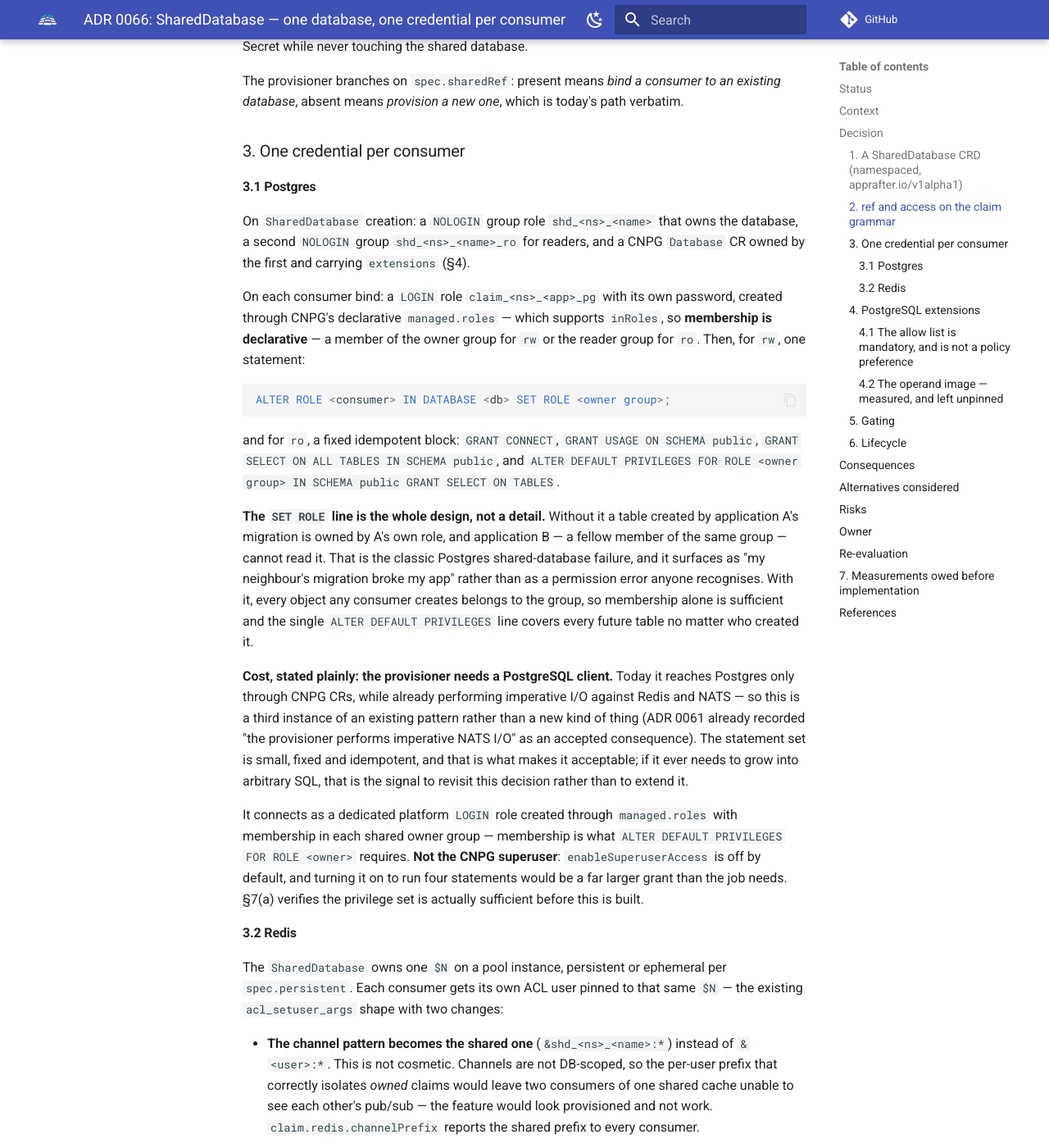
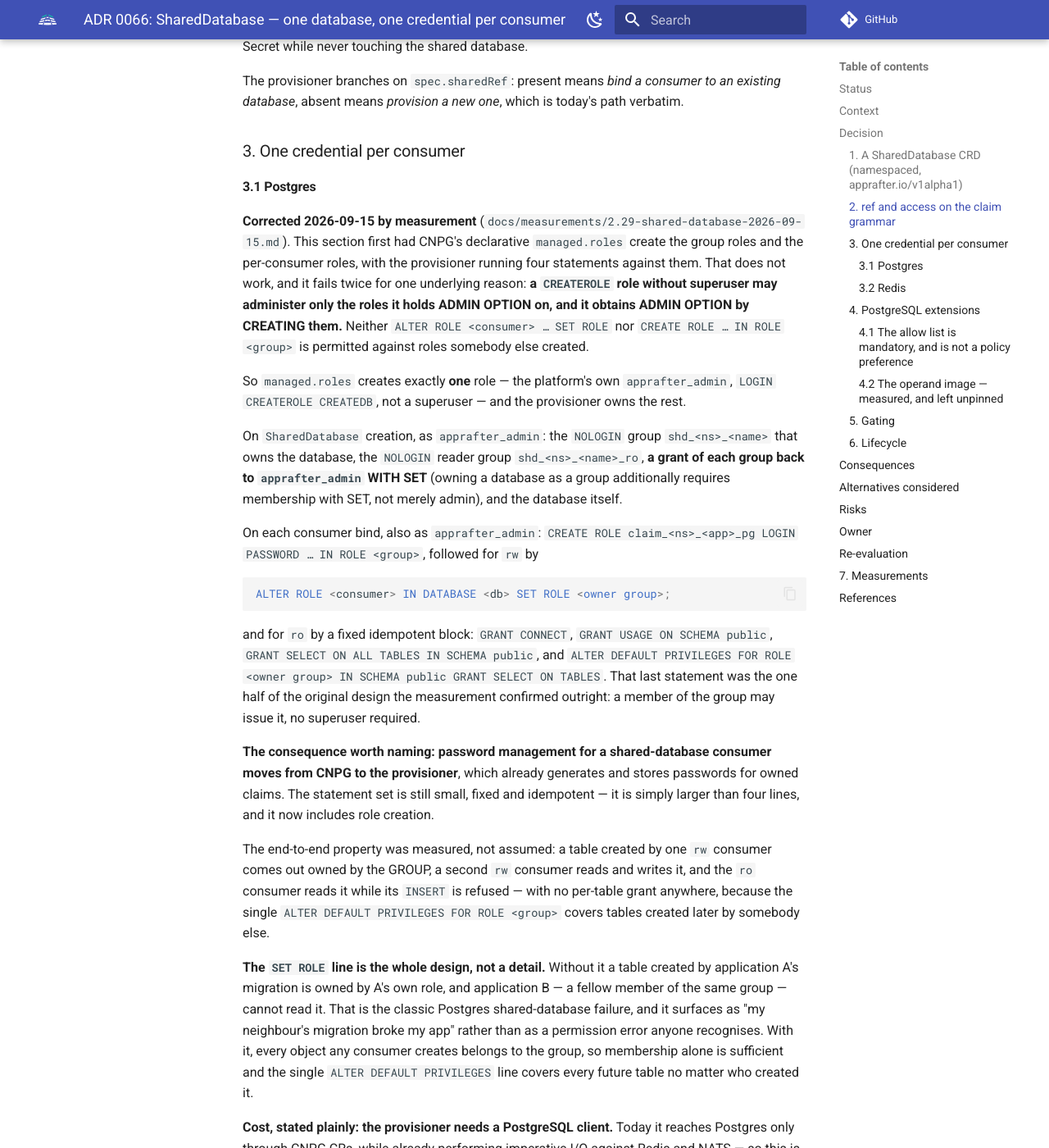
Before and after one commit to AppRafter/apprafter, an MkDocs documentation site: the page built from docs/adr/0066-shared-database.md, in a window 1280 px wide and 1400 px high, scrolled down 2691 px. Shown: the whole window at 82% size. Built offline with MkDocs 1.6.1 and Material for MkDocs 9.7.7, drawn with Linux system fonts in a browser that asks for light colours; comment, search, counter and statistics services are not loaded; some of the changed text lies outside the part shown.

Commit message:
docs(measurements): the 2.29 role model, measured — and it changed the design
ADR 0066 §3.1 had CNPG's managed.roles create the group and consumer roles,
with the provisioner running four statements against them. Measured on
PostgreSQL 18.4, that does not work, and it fails twice for one reason: a
CREATEROLE role without superuser may administer only the roles it holds ADMIN
OPTION on, and it gets ADMIN OPTION by CREATING them. Neither ALTER ROLE
<consumer> ... SET ROLE nor CREATE ROLE ... IN ROLE <group> is permitted
against roles somebody else created. A third, smaller constraint surfaced once
the platform role did create the group: owning a database as that group also
needs membership WITH SET, not merely admin.

So managed.roles creates one role and the provisioner owns the rest — which
moves password management for a shared-database consumer from CNPG to the
provisioner. The half of the original design that survived is the one the
measurement confirmed outright: a plain member may issue ALTER DEFAULT
PRIVILEGES FOR ROLE <group>.

The end-to-end property was then measured on the corrected chain rather than
argued: a table created by one consumer comes out owned by the GROUP, a second
rw consumer reads and writes it, and the ro consumer reads it while its INSERT
is refused — with no per-table grant anywhere.

(b) confirmed the Dragonfly concern: -@write leaves PUBLISH and SPUBLISH
allowed, so a read-only consumer could publish into the shared channel prefix.
ADR 0042 §2's lesson repeating. (c) settles that the platform never issues
DROP EXTENSION CASCADE — a silent cascade would drop a column default on a
manifest edit whose author was tidying a list.

Co-Authored-By: Claude Opus 5 (1M context) <noreply@anthropic.com>
Claude-Session: https://claude.ai/code/session_01LMR6YWzt8LKr5SoojhthzH

````diff
--- a/docs/adr/0066-shared-database.md
+++ b/docs/adr/0066-shared-database.md
@@ -132,23 +132,51 @@ path verbatim.
 
 #### 3.1 Postgres
 
-On `SharedDatabase` creation: a `NOLOGIN` group role `shd_<ns>_<name>` that
-owns the database, a second `NOLOGIN` group `shd_<ns>_<name>_ro` for readers,
-and a CNPG `Database` CR owned by the first and carrying `extensions` (§4).
+**Corrected 2026-09-15 by measurement**
+(`docs/measurements/2.29-shared-database-2026-09-15.md`). This section first
+had CNPG's declarative `managed.roles` create the group roles and the
+per-consumer roles, with the provisioner running four statements against them.
+That does not work, and it fails twice for one underlying reason: **a
+`CREATEROLE` role without superuser may administer only the roles it holds
+ADMIN OPTION on, and it obtains ADMIN OPTION by CREATING them.** Neither
+`ALTER ROLE <consumer> … SET ROLE` nor `CREATE ROLE … IN ROLE <group>` is
+permitted against roles somebody else created.
 
-On each consumer bind: a `LOGIN` role `claim_<ns>_<app>_pg` with its own
-password, created through CNPG's declarative `managed.roles` — which supports
-`inRoles`, so **membership is declarative** — a member of the owner group for
-`rw` or the reader group for `ro`. Then, for `rw`, one statement:
+So `managed.roles` creates exactly **one** role — the platform's own
+`apprafter_admin`, `LOGIN CREATEROLE CREATEDB`, not a superuser — and the
+provisioner owns the rest.
+
+On `SharedDatabase` creation, as `apprafter_admin`: the `NOLOGIN` group
+`shd_<ns>_<name>` that owns the database, the `NOLOGIN` reader group
+`shd_<ns>_<name>_ro`, **a grant of each group back to `apprafter_admin` WITH
+SET** (owning a database as a group additionally requires membership with SET,
+not merely admin), and the database itself.
+
+On each consumer bind, also as `apprafter_admin`: `CREATE ROLE
+claim_<ns>_<app>_pg LOGIN PASSWORD … IN ROLE <group>`, followed for `rw` by
 
 ```sql
 ALTER ROLE <consumer> IN DATABASE <db> SET ROLE <owner group>;
 ```
 
-and for `ro`, a fixed idempotent block: `GRANT CONNECT`, `GRANT USAGE ON
+and for `ro` by a fixed idempotent block: `GRANT CONNECT`, `GRANT USAGE ON
 SCHEMA public`, `GRANT SELECT ON ALL TABLES IN SCHEMA public`, and `ALTER
 DEFAULT PRIVILEGES FOR ROLE <owner group> IN SCHEMA public GRANT SELECT ON
-TABLES`.
+TABLES`. That last statement was the one half of the original design the
+measurement confirmed outright: a member of the group may issue it, no
+superuser required.
+
+**The consequence worth naming: password management for a shared-database
+consumer moves from CNPG to the provisioner**, which already generates and
+stores passwords for owned claims. The statement set is still small, fixed and
+idempotent — it is simply larger than four lines, and it now includes role
+creation.
+
+The end-to-end property was measured, not assumed: a table created by one `rw`
+consumer comes out owned by the GROUP, a second `rw` consumer reads and writes
+it, and the `ro` consumer reads it while its `INSERT` is refused — with no
+per-table grant anywhere, because the single `ALTER DEFAULT PRIVILEGES FOR
+ROLE <group>` covers tables created later by somebody else.
 
 **The `SET ROLE` line is the whole design, not a detail.** Without it a table
 created by application A's migration is owned by A's own role, and application
@@ -168,12 +196,11 @@ statement set is small, fixed and idempotent, and that is what makes it
 acceptable; if it ever needs to grow into arbitrary SQL, that is the signal to
 revisit this decision rather than to extend it.
 
-It connects as a dedicated platform `LOGIN` role created through
-`managed.roles` with membership in each shared owner group — membership is
-what `ALTER DEFAULT PRIVILEGES FOR ROLE <owner>` requires. **Not the CNPG
-superuser**: `enableSuperuserAccess` is off by default, and turning it on to
-run four statements would be a far larger grant than the job needs. §7(a)
-verifies the privilege set is actually sufficient before this is built.
+It connects as `apprafter_admin`. **Not the CNPG superuser**:
+`enableSuperuserAccess` is off by default, and turning it on would be a far
+larger grant than the job needs. §7(a) confirmed `CREATEROLE` plus
+self-created groups is sufficient — and, in the same measurement, that a
+plain member without ADMIN OPTION is not.
 
 #### 3.2 Redis
 
@@ -188,8 +215,12 @@ per `spec.persistent`. Each consumer gets its own ACL user pinned to that same
   feature would look provisioned and not work. `claim.redis.channelPrefix`
   reports the shared prefix to every consumer.
 - **`ro` drops the write categories**: `+@all -@write -@admin -@dangerous
-  -move -copy -pubsub +sort_ro`, plus an explicit denial of `publish` /
-  `spublish`, because a publish is not a member of `@write`.
+  -move -copy -pubsub -publish -spublish +sort_ro`. The last two are not
+  belt-and-braces: **measured on v1.37.0, `-@write` leaves `PUBLISH` and
+  `SPUBLISH` allowed**, so without them a "read-only" consumer could publish
+  into the shared channel prefix every other consumer subscribes to. With
+  them, the `ro` user is refused and the `rw` user still publishes — both
+  directions checked.
 
 Everything else — the `$N` pin, `~*`, `resetkeys` / `resetchannels`, the
 `-move` / `-copy` cross-DB denials and the `-pubsub` disclosure denial — is
@@ -381,19 +412,28 @@ Andrey Ryahovskiy.
 - Revisit §4.2 when the operand image is pinned, at which point
   `ExtensionUnavailable` stops being the only defence.
 
-## 7. Measurements owed before implementation
+## 7. Measurements
 
-- **(a)** That a `managed.roles`-created role with membership in the owner
-  group, and without superuser, can execute the §3.1 statement set — in
-  particular `ALTER DEFAULT PRIVILEGES FOR ROLE <owner>` and `ALTER ROLE … IN
-  DATABASE … SET ROLE`. Measured against CNPG 1.29.1 on `kind`.
-- **(b)** Dragonfly's category membership for `publish` / `spublish` and for
-  the write commands, before `ro` is written as an ACL string. ADR 0042 §2 is
-  the precedent: `MOVE` and `COPY` were assumed to be in `@dangerous` and are
-  not, which would have left a cross-DB escape.
-- **(c)** That `Database.spec.extensions` with `ensure: absent` drops the
-  extension rather than erroring when dependent objects exist — it is how a
-  removed manifest entry behaves.
+All three were taken on 2026-09-15 and are recorded in
+`docs/measurements/2.29-shared-database-2026-09-15.md`. One of them changed
+the decision, which is what they were for.
+
+- **(a) Answered, AGAINST the design as first written.** A `CREATEROLE` role
+  without superuser may administer only roles it holds ADMIN OPTION on, and
+  it gets that by creating them — so neither `ALTER ROLE <consumer> … SET
+  ROLE` nor `CREATE ROLE … IN ROLE <group>` works against roles CNPG created.
+  §3.1 is rewritten accordingly: `managed.roles` creates one role and the
+  provisioner owns the rest. The end-to-end property (a table created by one
+  consumer, owned by the group, readable and writable by a second, read-only
+  to a third) was then measured on the corrected chain.
+- **(b) Answered, confirming the concern.** On Dragonfly v1.37.0 `-@write`
+  leaves `PUBLISH` and `SPUBLISH` allowed; the `ro` ACL denies them
+  explicitly. ADR 0042 §2's lesson repeating.
+- **(c) Answered.** `DROP EXTENSION` without `CASCADE` fails when dependent
+  objects exist, naming the dependency. The platform therefore never issues
+  `CASCADE`: removing an `extensions` entry must fail loudly, because a
+  silent cascade would drop a column default on a manifest edit whose author
+  was tidying a list.
 
 ## References
 
````
Also changed, not shown: docs/measurements/2.29-shared-database-2026-09-15.md (added, +155 -0 lines).
